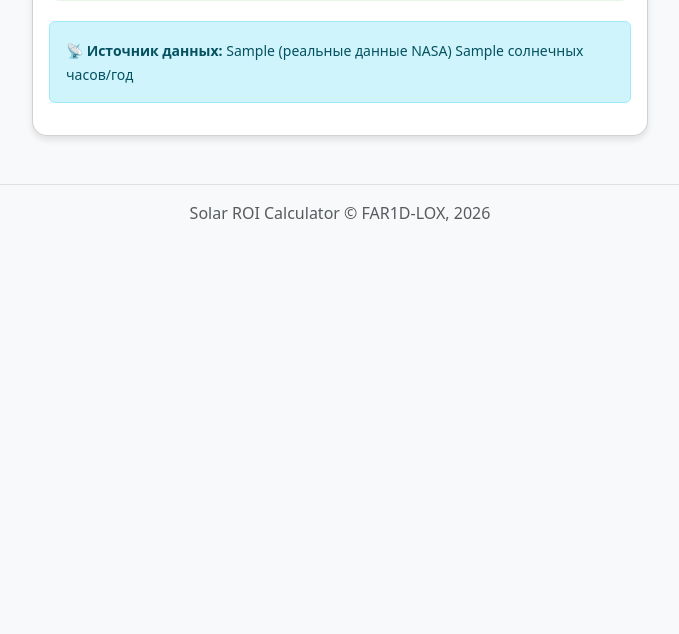
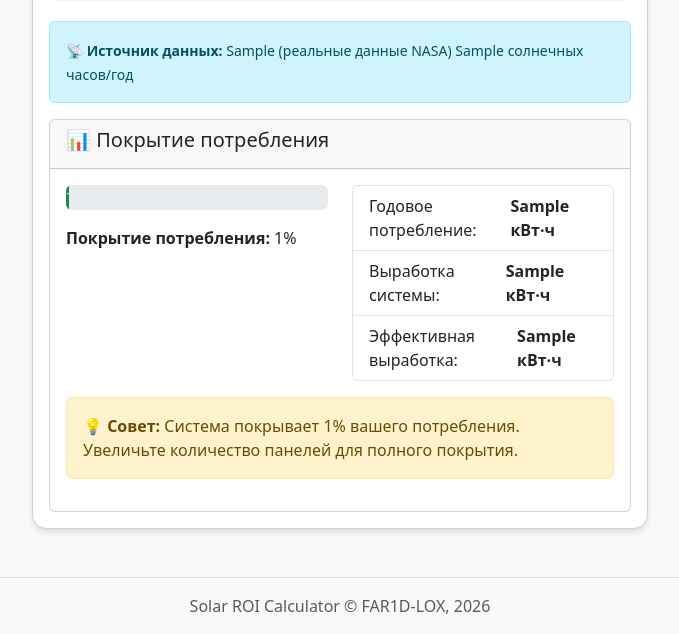
Before and after one commit to FAR1D-lox/solar_roi_calculator, a Django app: template templates/calculator/calculate.html in a window 1280 px wide. Shown: the part 1196-1830 px from the top of the page, without its empty margins (300-979 px from the left). Before the commit the page ends 1417 px from the top, so only its background shows below. Run offline with Django 5.2, Linux system fonts and the light colour scheme; tables that the repository leaves empty hold one stand-in row (values such as "Sample post"); the template is opened without the code that fills it: values that come from a table or form of the project are taken from there, most other values are stand-ins (such as "Sample title", 1, 10 or a date in 2020).

Commit message:
Integrate consumption into ROI calculations
- Add consumption as a limiting factor for effective energy production
- Calculate coverage percentage (how much of consumption is covered by solar)
- Add excess production tracking for potential green tariff sales
- Update UI with consumption coverage progress bar and statistics
- Fix logical error where consumption was previously ignored

```diff
--- a/templates/calculator/calculate.html
+++ b/templates/calculator/calculate.html
@@ -106,6 +106,63 @@
                 </div>
                 {% endif %}
 
+                <div class="card mt-3">
+                    <div class="card-header">
+                        <h5>📊 Покрытие потребления</h5>
+                    </div>
+                    <div class="card-body">
+                        <div class="row">
+                            <div class="col-md-6">
+                                <div class="progress mb-3" style="height: 25px;">
+                                    <div class="progress-bar bg-success" role="progressbar"
+                                         style="width: {{ result.coverage_percentage }}%">
+                                        {{ result.coverage_percentage }}%
+                                    </div>
+                                </div>
+                                <p><strong>Покрытие потребления:</strong> {{ result.coverage_percentage }}%</p>
+                            </div>
+                            <div class="col-md-6">
+                                <ul class="list-group">
+                                    <li class="list-group-item d-flex justify-content-between">
+                                        <span>Годовое потребление:</span>
+                                        <strong>{{ result.yearly_consumption_kwh }} кВт·ч</strong>
+                                    </li>
+                                    <li class="list-group-item d-flex justify-content-between">
+                                        <span>Выработка системы:</span>
+                                        <strong>{{ result.yearly_production_kwh }} кВт·ч</strong>
+                                    </li>
+                                    <li class="list-group-item d-flex justify-content-between">
+                                        <span>Эффективная выработка:</span>
+                                        <strong>{{ result.effective_production_kwh }} кВт·ч</strong>
+                                    </li>
+                                    {% if result.excess_production_kwh > 0 %}
+                                    <li class="list-group-item d-flex justify-content-between">
+                                        <span>Излишки (можно продавать):</span>
+                                        <strong class="text-success">{{ result.excess_production_kwh }} кВт·ч</strong>
+                                    </li>
+                                    {% endif %}
+                                </ul>
+                            </div>
+                        </div>
+
+                        {% if result.coverage_percentage < 100 %}
+                        <div class="alert alert-warning mt-3">
+                            <strong>💡 Совет:</strong> Система покрывает {{ result.coverage_percentage }}% вашего потребления.
+                            {% if result.coverage_percentage < 70 %}
+                            Увеличьте количество панелей для полного покрытия.
+                            {% endif %}
+                        </div>
+                        {% else %}
+                        <div class="alert alert-success mt-3">
+                            <strong>✅ Отлично!</strong> Система полностью покрывает ваше потребление!
+                            {% if result.excess_production_kwh > 0 %}
+                            Излишки {{ result.excess_production_kwh }} кВт·ч можно продавать по зелёному тарифу.
+                            {% endif %}
+                        </div>
+                        {% endif %}
+                    </div>
+                </div>
+
                 {% endif %}
             </div>
         </div>
```
Also changed, not shown: calculator/services/calculator.py (+26 -6 lines).
